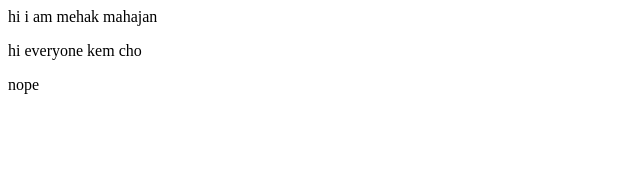
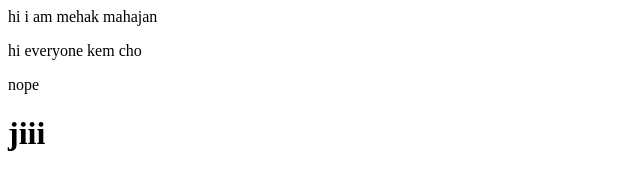
Before and after one commit to MehakM29mahajan0509/localrepo, a plain HTML site: page index.html in a window 1280 px wide. Shown: the full height of the page, 0-640 px from the left. Drawn offline with Linux system fonts and the light colour scheme.

Commit message:
notify changrs

```diff
--- a/index.html
+++ b/index.html
@@ -1,3 +1,4 @@
 <p>hi i am mehak mahajan</p>
 <p>hi everyone kem cho </p>
 <p> nope</p>
+<h1>jiii</h1>
```
